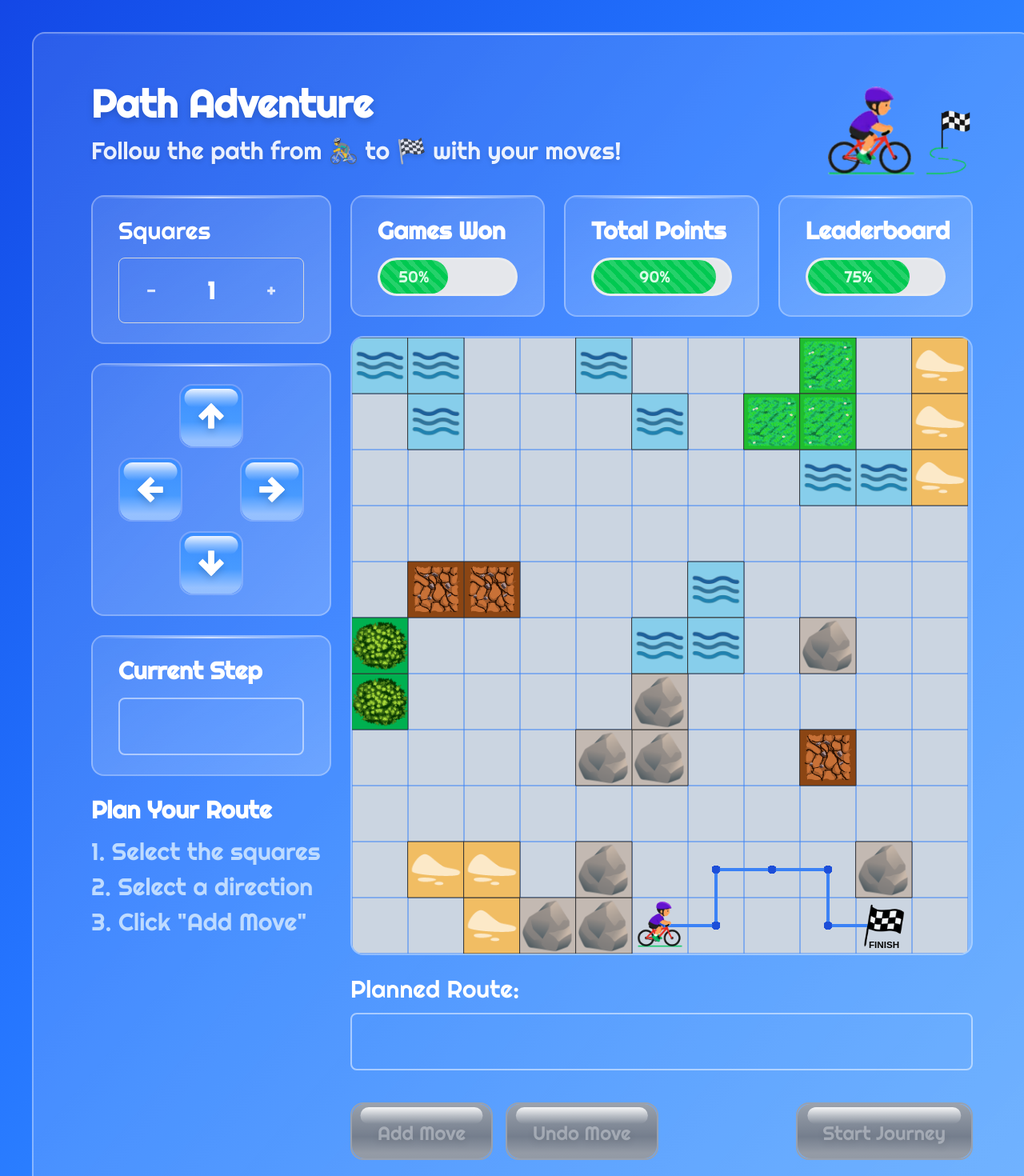
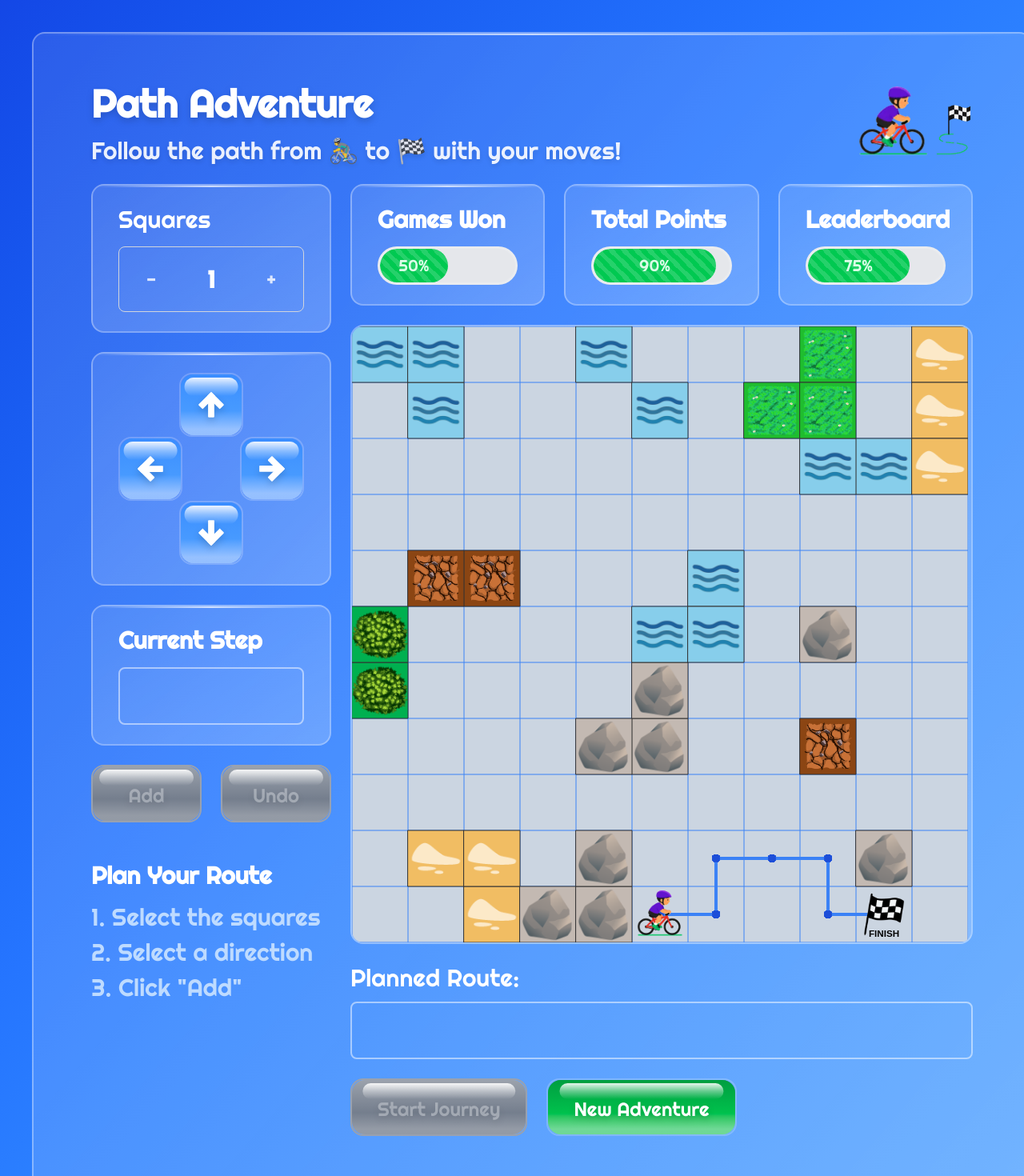
Before and after one commit to tolastarras/path-adventure, a React (Vite) app: page /new in a window 1280 px wide. Shown: the top 1470 px of the page at 80% size. Built offline with nearby package versions, Linux system fonts and the light colour scheme.

Commit message:
feat: add New Adventure button and reorganize game controls #20
- Add "New Adventure" for starting fresh games
- Reorganize button layout for better user flow
- Improve game control hierarchy and accessibility

```diff
--- a/src/new/NewHome.jsx
+++ b/src/new/NewHome.jsx
@@ -7,22 +7,22 @@ import {
   TextInput,
   HeaderTitle,
   AlertBox,
+  GameCanvas,
   HowToPlay as HowToPlaySection,
   GameControls as GameControlsSection,
   GameStats as GameStatsSection,
-  GameCanvas,
-} from './components';
+  GameHeader as HeaderSection,
+} from '@/new/components';
 
 import { usePathGenerator } from '@/new/hooks';
 
-import { DATA, DIRECTIONS, GAME_RESULTS } from '@/utils/constants';
+import { DIRECTIONS, GAME_RESULTS, GAME_STATS } from '@/utils/constants';
 
 import './NewHome.css';
 
 const gameResult = GAME_RESULTS.success;
 
 const NewHome = () => {
-  const { title, description } = DATA;
   const [step, setStep] = useState({ direction: '', squares: 1 });
   const [plannedRoute, setPlannedRoute] = useState([]);
   const [resetControlButtons, setResetControlButtons] = useState(false);
@@ -78,27 +78,13 @@ const NewHome = () => {
     }, 5000);
   }
 
+  const handleNewAdventure = () => {
+    setPlannedRoute([]);
+  }
+
   const closeAlertBox = () => {
     setIsAlertBoxOpen(false);
   }
-
-  const gameStats = [
-    {
-      id: 1,
-      title: 'Games Won',
-      percent: 50,
-    },
-    {
-      id: 2,
-      title: 'Total Points',
-      percent: 90,
-    },
-    {
-      id: 3,
-      title: 'Leaderboard',
-      percent: 75,
-    }
-  ];
 
   const directionIcon = DIRECTIONS.find(item => item.id === step.direction)?.icon ?? '';
 
@@ -119,28 +105,7 @@ const NewHome = () => {
       />}
       <GlossyCard>
         <div className="p-2 lg:p-10">
-          <div className="flex justify-between">
-            <div>
-              <HeaderTitle className="glossy-card__title">{title}</HeaderTitle>
-              <p className="glossy-card__description">{description}</p>
-            </div>
-            <picture>
-              <source
-                srcSet="/logo.webp"
-                type="image/webp"
-              />
-              <source
-                srcSet="/logo.png"
-                type="image/png"
-              />
-              <img
-                className="object-contain pl-4 min-w-[140px] w-[200px]"
-                src="/logo.png"
-                alt="logo"
-                loading="lazy"
-              />
-            </picture>
-          </div>
+          <HeaderSection />
           <div className="pt-6 space-x-0 lg:flex lg:space-x-6">
             <div className="flex flex-col space-y-6">
               <div className="min-w-[300px]">
@@ -167,39 +132,38 @@ const NewHome = () => {
                     {currentStep}
                   </TextInput>
                 </GlossyCard>
+                <div className="flex justify-between gap-6 my-6">
+                  <GlossyButton
+                    className="w-full"
+                    disabled={!step.direction}
+                    onClick={handleAddStepToPath}
+                  >
+                    Add
+                  </GlossyButton>
+                  <GlossyButton
+                    variant="danger"
+                    className="w-full"
+                    disabled={plannedRoute.length === 0}
+                    onClick={handleUndoStepToPath}
+                  >
+                    Undo
+                  </GlossyButton>
+                </div>
               </div>
               <HowToPlaySection />
             </div>
             <div className='w-full flex flex-col gap-6'>
-              <GameStatsSection gameStats={gameStats} />
-              <div>
+              <GameStatsSection gameStats={GAME_STATS} />
               <GlossyCard showPadding={false}>
                 <GameCanvas path={path} />
               </GlossyCard>
-              </div>
               <div>
                 <h1 className="mb-3">Planned Route:</h1>
                 <TextInput disabled className='text-green-400/90'>
                   {plannedRoute.join(' ')}
                 </TextInput>
               </div>
-              <div className='flex justify-between mt-4'>
-                <div className="flex space-x-4">
-                  <GlossyButton
-                    disabled={!step.direction}
-                    onClick={handleAddStepToPath}
-                  >
-                    Add Move
-                  </GlossyButton>
-                  <GlossyButton
-                    variant="danger"
-                    disabled={plannedRoute.length === 0}
-                    onClick={handleUndoStepToPath}
-                  >
-                    Undo Move
-                  </GlossyButton>
-                </div>
-                <div>
+              <div className='flex gap-6'>
                 <GlossyButton
                   variant="primary"
                   disabled={plannedRoute.length === 0}
@@ -207,7 +171,11 @@ const NewHome = () => {
                 >
                   Start Journey
                 </GlossyButton>
-                </div>
+                <GlossyButton
+                  onClick={handleNewAdventure}
+                >
+                  New Adventure
+                </GlossyButton>
               </div>
             </div>
           </div>
--- a/src/new/components/GameCanvas.jsx
+++ b/src/new/components/GameCanvas.jsx
@@ -1,6 +1,6 @@
 import { useEffect, useRef } from 'react';
 import { useGameDraw } from '@/new/hooks/useGameDraw';
-import { GRID_SIZE, CELL_SIZE, CANVAS_PADDING } from '@/utils/constants';
+import { CANVAS } from '@/utils/constants';
 
 const GameCanvas = ({
   path,
@@ -12,6 +12,7 @@ const GameCanvas = ({
 }) => {
   const canvasRef = useRef(null);
   const { draw } = useGameDraw(canvasRef, path, staticPath);
+  const { width, height } = CANVAS;
   // const { draw } = useGameDraw(canvasRef, path, animationPosition, gameStatus, playerMoves);
 
   useEffect(() => {
@@ -33,11 +34,7 @@ const GameCanvas = ({
       )} */}
 
       <div className="relative">
-        <canvas
-          ref={canvasRef}
-          width={GRID_SIZE * CELL_SIZE + CANVAS_PADDING * 2}
-          height={GRID_SIZE * CELL_SIZE + CANVAS_PADDING * 2}
-        />
+        <canvas ref={canvasRef} width={width} height={height} />
       </div>
     </>
   );
--- a/src/new/components/GameControls.jsx
+++ b/src/new/components/GameControls.jsx
@@ -1,6 +1,5 @@
 import { useState } from 'react';
-import { GlossyCard, GlossyButton } from '.';
-import { CustomIcon } from '@/new/components';
+import { GlossyCard, GlossyButton,CustomIcon } from '@/new/components';
 import { ICONS, ROTATION_ANGLES } from '@/utils/constants';
 
 const GameControls = ({ onClick, directions, resetButtons }) => {
@@ -13,7 +12,7 @@ const GameControls = ({ onClick, directions, resetButtons }) => {
 
   return (
     <GlossyCard>
-      <div className="flex flex-col gap-3">
+      <div className="flex flex-col">
         {[
           [directions[0]],           // First item alone
           directions.slice(1, 3),    // Second and third items together
--- /dev/null
+++ b/src/new/components/GameHeader.jsx
@@ -0,0 +1,33 @@
+import { HeaderTitle } from '@/new/components';
+import { DATA } from '@/utils/constants';
+
+const GameHeader = () => {
+  const { title, description } = DATA;
+
+  return (
+    <div className="flex justify-between">
+      <div>
+        <HeaderTitle className="glossy-card__title">{title}</HeaderTitle>
+        <p className="glossy-card__description">{description}</p>
+      </div>
+      <picture>
+        <source
+          srcSet="/logo.webp"
+          type="image/webp"
+        />
+        <source
+          srcSet="/logo.png"
+          type="image/png"
+        />
+        <img
+          className="object-contain pl-4 min-w-[140px] w-40"
+          src="/logo.png"
+          alt="logo"
+          loading="lazy"
+        />
+      </picture>
+    </div>
+  )
+}
+
+export default GameHeader;
--- a/src/new/components/HowToPlay.jsx
+++ b/src/new/components/HowToPlay.jsx
@@ -7,7 +7,7 @@ const HowToPlay = () => {
       <ol className="text-blue-200 list-decimal list-inside space-y-2">
         <li>Select the squares</li>
         <li>Select a direction</li>
-        <li>Click "Add Move"</li>
+        <li>Click "Add"</li>
       </ol>
     </div>
   )
--- a/src/new/components/index.js
+++ b/src/new/components/index.js
@@ -1,4 +1,5 @@
 // app components
+export { default as GameHeader } from './GameHeader';
 export { default as GameControls } from './GameControls';
 export { default as GameStats } from './GameStats';
 export { default as HowToPlay } from './HowToPlay';
--- a/src/new/hooks/index.js
+++ b/src/new/hooks/index.js
@@ -9,3 +9,4 @@ export { default as usePathGenerator } from './usePathGenerator';
 export { default as useImageLoader } from './useImageLoader';
 export { default as useTerrainImages } from './useTerrainImages';
 export { default as useEnvironmentGeneration } from './useEnvironmentGeneration';
+export { default as useCanvas } from './useCanvas';
--- /dev/null
+++ b/src/new/hooks/useCanvas.js
@@ -0,0 +1,43 @@
+import { useCallback } from 'react';
+
+const useCanvas = (canvasRef) => {
+  // Shared canvas context retrieval logic
+  const getCanvasContext = useCallback(() => {
+    const canvas = canvasRef.current;
+    if (!canvas) return null;
+    const ctx = canvas.getContext('2d');
+    return { canvas, ctx };
+  }, [canvasRef]);
+
+  // Clear canvas helper
+  const clearCanvas = useCallback(() => {
+    const context = getCanvasContext();
+    if (!context) return null;
+
+    const { canvas, ctx } = context;
+    ctx.clearRect(0, 0, canvas.width, canvas.height);
+    return context;
+  }, [getCanvasContext]);
+
+  // Clear + execute callback
+  const drawOnCanvas = useCallback((callback) => {
+    const context = clearCanvas();
+    if (!context) return;
+
+    const { ctx, canvas } = context;
+    return callback(ctx, canvas);
+  }, [clearCanvas]);
+
+  // Just get context without clearing
+  const getContext = useCallback(() => {
+    return getCanvasContext();
+  }, [getCanvasContext]);
+
+  return {
+    drawOnCanvas,    // Clear + execute callback
+    getContext,      // Just get context without clearing
+    clearCanvas,     // Just clear and return context
+  };
+};
+
+export default useCanvas;
--- a/src/utils/constants.js
+++ b/src/utils/constants.js
@@ -55,6 +55,11 @@ export const GRID_SIZE = 11;      // Make squares bigger by increasing CELL_SIZE
 export const CELL_SIZE = 70;      // Increased cell size
 export const CANVAS_PADDING = 0;  // Increased padding to accommodate larger squares
 
+export const CANVAS = {
+  width: GRID_SIZE * CELL_SIZE + 2 * CANVAS_PADDING,
+  height: GRID_SIZE * CELL_SIZE + 2 * CANVAS_PADDING
+};
+
 export const TERRAIN_TYPES = [
   'water',
   'tree',
@@ -92,3 +97,21 @@ export const PATH = {
   strokeColor: COLORS.pathStroke,
   fillColor: COLORS.pathFill
 }
+
+export const GAME_STATS = [
+  {
+    id: 1,
+    title: 'Games Won',
+    percent: 50,
+  },
+  {
+    id: 2,
+    title: 'Total Points',
+    percent: 90,
+  },
+  {
+    id: 3,
+    title: 'Leaderboard',
+    percent: 75,
+  }
+];
```
Lines whose indentation alone changed are shown as unchanged.
